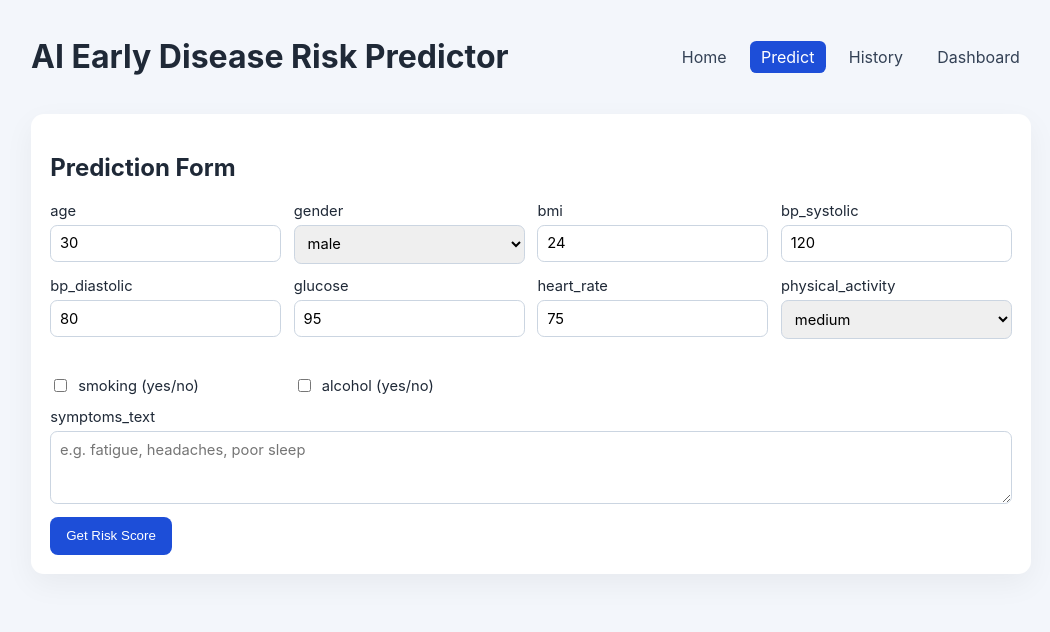
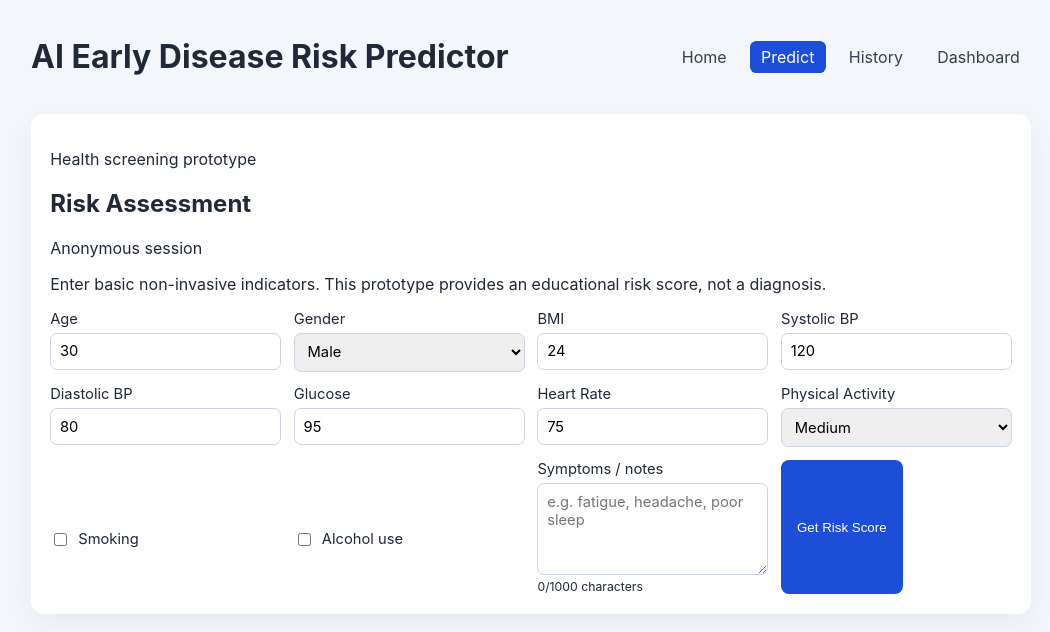
Before and after one commit to bhedanikhilkumar-code/noninvasive-disease-risk-predictor, a React (Vite) app in the folder frontend/: page /predict in a window 1280 px wide. Shown: the top 632 px of the page, without its empty margins (109-1159 px from the left). Built offline with nearby package versions, Linux system fonts and the light colour scheme; no server answers.

Commit message:
fix(ui): harden prediction form and improve user feedback

```diff
--- a/frontend/src/pages/PredictPage.jsx
+++ b/frontend/src/pages/PredictPage.jsx
@@ -24,10 +24,13 @@ const PredictPage = () => {
 
   const onChange = (e) => {
     const { name, value, type, checked } = e.target;
-
     setForm((prev) => ({
       ...prev,
-      [name]: type === 'checkbox' ? checked : ['gender', 'symptoms_text', 'physical_activity'].includes(name) ? value : Number(value)
+      [name]: type === 'checkbox'
+        ? checked
+        : ['gender', 'symptoms_text', 'physical_activity'].includes(name)
+          ? value
+          : Number(value)
     }));
   };
 
@@ -38,9 +41,11 @@ const PredictPage = () => {
 
     try {
       const record = await postPrediction(form);
+      sessionStorage.setItem('last-prediction-result', JSON.stringify(record.output));
       navigate('/result', { state: { result: record.output } });
     } catch (err) {
-      setError(err.response?.data?.errors?.join(', ') || err.response?.data?.message || 'Prediction request failed');
+      const errors = err.response?.data?.errors;
+      setError(Array.isArray(errors) ? errors.join(' ') : err.response?.data?.message || 'Prediction request failed. Please try again.');
     } finally {
       setLoading(false);
     }
@@ -48,71 +53,82 @@ const PredictPage = () => {
 
   return (
     <section className="card">
-      <h2>Prediction Form</h2>
+      <div className="section-heading">
+        <div>
+          <p className="eyebrow">Health screening prototype</p>
+          <h2>Risk Assessment</h2>
+        </div>
+        <span className="privacy-badge">Anonymous session</span>
+      </div>
+      <p className="muted">Enter basic non-invasive indicators. This prototype provides an educational risk score, not a diagnosis.</p>
+
       <form className="grid" onSubmit={onSubmit}>
         <label>
-          age
-          <input name="age" type="number" value={form.age} onChange={onChange} />
+          Age
+          <input name="age" type="number" min="1" max="120" value={form.age} onChange={onChange} required />
         </label>
         <label>
-          gender
-          <select name="gender" value={form.gender} onChange={onChange}>
-            <option value="male">male</option>
-            <option value="female">female</option>
-            <option value="other">other</option>
+          Gender
+          <select name="gender" value={form.gender} onChange={onChange} required>
+            <option value="male">Male</option>
+            <option value="female">Female</option>
+            <option value="other">Other</option>
           </select>
         </label>
         <label>
-          bmi
-          <input name="bmi" type="number" step="0.1" value={form.bmi} onChange={onChange} />
+          BMI
+          <input name="bmi" type="number" min="10" max="60" step="0.1" value={form.bmi} onChange={onChange} required />
         </label>
         <label>
-          bp_systolic
-          <input name="bp_systolic" type="number" value={form.bp_systolic} onChange={onChange} />
+          Systolic BP
+          <input name="bp_systolic" type="number" min="70" max="250" value={form.bp_systolic} onChange={onChange} required />
         </label>
         <label>
-          bp_diastolic
-          <input name="bp_diastolic" type="number" value={form.bp_diastolic} onChange={onChange} />
+          Diastolic BP
+          <input name="bp_diastolic" type="number" min="40" max="150" value={form.bp_diastolic} onChange={onChange} required />
         </label>
         <label>
-          glucose
-          <input name="glucose" type="number" step="0.1" value={form.glucose} onChange={onChange} />
+          Glucose
+          <input name="glucose" type="number" min="40" max="400" step="0.1" value={form.glucose} onChange={onChange} required />
         </label>
         <label>
-          heart_rate
-          <input name="heart_rate" type="number" value={form.heart_rate} onChange={onChange} />
+          Heart Rate
+          <input name="heart_rate" type="number" min="30" max="220" value={form.heart_rate} onChange={onChange} required />
         </label>
         <label>
-          physical_activity
-          <select name="physical_activity" value={form.physical_activity} onChange={onChange}>
-            <option value="low">low</option>
-            <option value="medium">medium</option>
-            <option value="high">high</option>
+          Physical Activity
+          <select name="physical_activity" value={form.physical_activity} onChange={onChange} required>
+            <option value="low">Low</option>
+            <option value="medium">Medium</option>
+            <option value="high">High</option>
           </select>
         </label>
         <label className="checkbox-row">
           <input name="smoking" type="checkbox" checked={form.smoking} onChange={onChange} />
-          smoking (yes/no)
+          Smoking
         </label>
         <label className="checkbox-row">
           <input name="alcohol" type="checkbox" checked={form.alcohol} onChange={onChange} />
-          alcohol (yes/no)
+          Alcohol use
         </label>
-        <label style={{ gridColumn: '1 / -1' }}>
-          symptoms_text
+        <label className="full-width">
+          Symptoms / notes
           <textarea
             name="symptoms_text"
             value={form.symptoms_text}
             onChange={onChange}
-            rows={3}
-            placeholder="e.g. fatigue, headaches, poor sleep"
+            rows={4}
+            maxLength={1000}
+            placeholder="e.g. fatigue, headache, poor sleep"
+            required
           />
+          <small>{form.symptoms_text.length}/1000 characters</small>
         </label>
         <button className="btn" type="submit" disabled={loading}>
-          {loading ? 'Predicting...' : 'Get Risk Score'}
+          {loading ? 'Calculating…' : 'Get Risk Score'}
         </button>
       </form>
-      {error && <p className="error">{error}</p>}
+      {error && <p className="error" role="alert">{error}</p>}
     </section>
   );
 };
```
